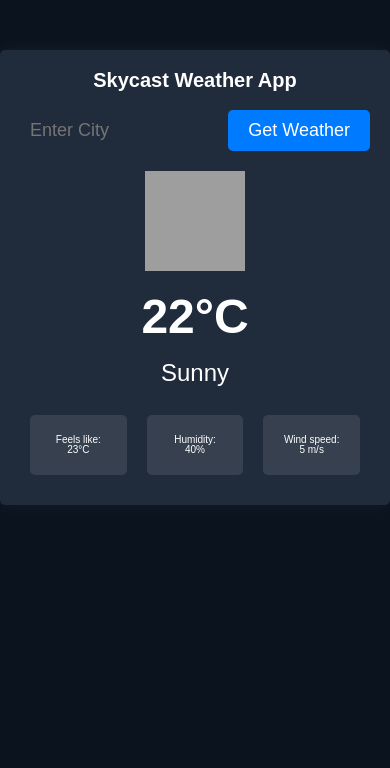
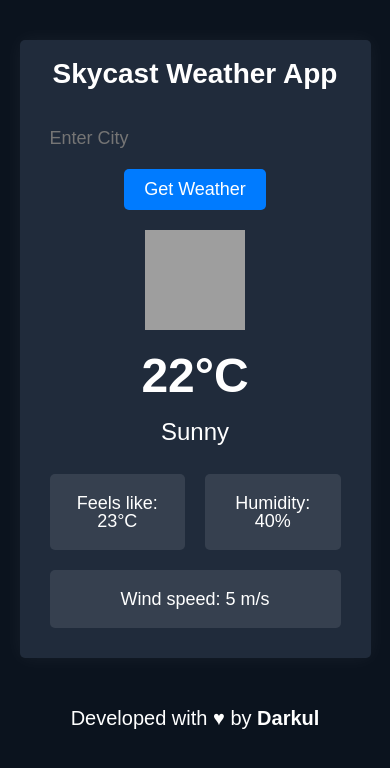
Before and after one commit to Darkull/SkyCast, a plain HTML site: page index.html in a window 390 px wide. Drawn offline with Linux system fonts and the light colour scheme; grey boxes are pictures that could not be loaded.

Commit message:
frontend responsive and footer added

```diff
--- a/index.html
+++ b/index.html
@@ -29,6 +29,13 @@
         </div>
       </div>
     </div>
+    <footer>
+      <p>
+        Developed with ♥ by
+        <a href="https://github.com/Darkull" target="_blank">Darkul</a>
+      </p>
+    </footer>
+
     <script src="script.js"></script>
   </body>
 </html>
--- a/style.css
+++ b/style.css
@@ -78,6 +78,11 @@ body {
   text-align: center;
 }
 
+h1 {
+  font-size: 2.8rem;
+  margin-bottom: 3rem;
+}
+
 form {
   display: flex;
   justify-content: center;
@@ -145,6 +150,41 @@ form input[type="submit"]:hover {
   border-radius: 0.5rem;
   text-align: center;
   min-height: 4.5rem;
+  font-size: 1.8rem;
+}
+
+footer {
+  text-align: center;
+  font-size: 2rem;
+  padding-bottom: 2rem;
+}
+
+footer p a {
+  text-decoration: none;
+  color: #fff;
+  font-weight: 600;
+  transition: 0.3s ease;
+}
+
+footer p a:hover {
+  color: #007bff;
+}
+footer p a:active {
+  color: #9775fa;
 }
 
 /* media queries */
+
+@media (max-width: 768px) {
+  form {
+    flex-direction: column;
+  }
+  form input[type="text"] {
+    width: 100%;
+    margin-bottom: 1rem;
+  }
+  .container {
+    width: 90%;
+    margin-top: 4rem;
+  }
+}
```
